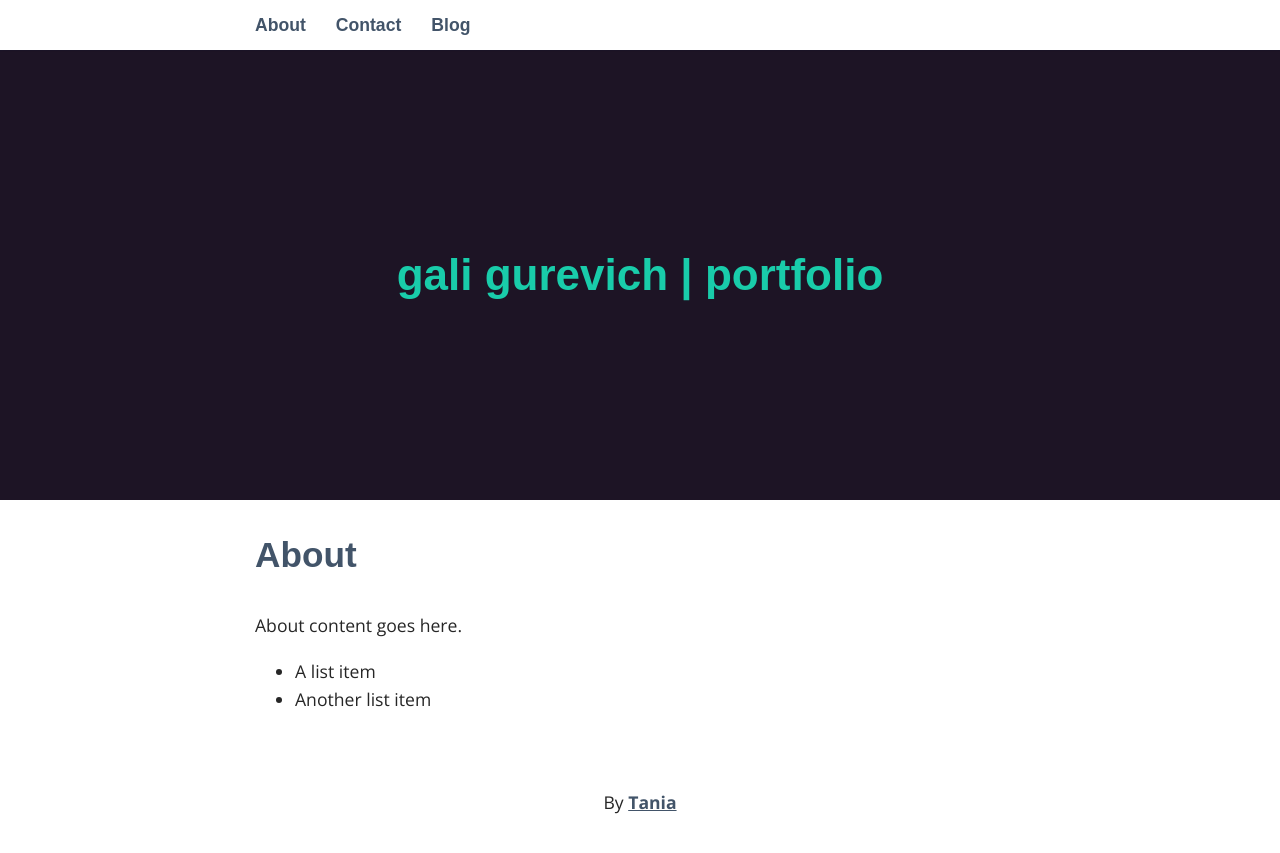
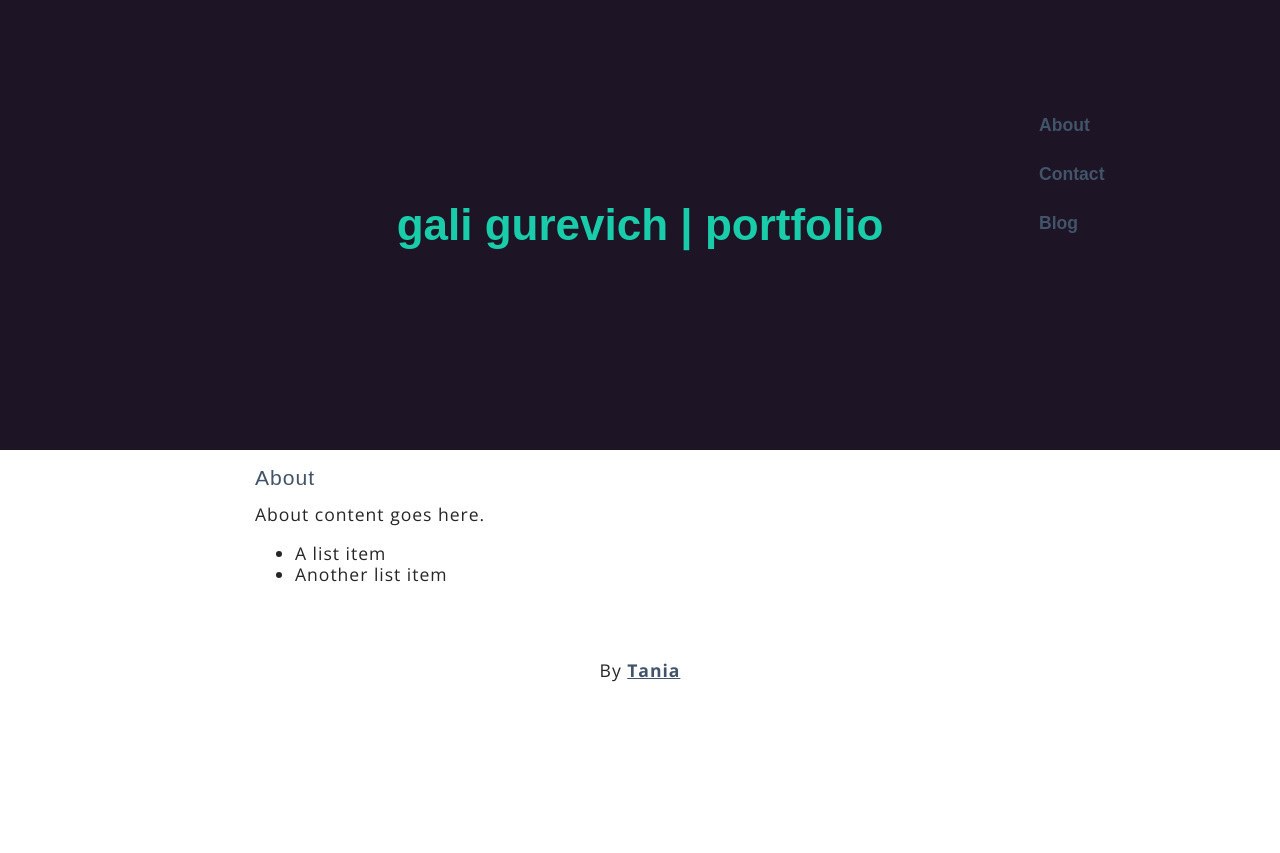
Before and after one commit to galia1902/jekyll-site4, a Jekyll site: the page built from _pages/01_about.md, in a window 1280 px wide. Shown: the top 853 px of the page. Built offline with Jekyll 4.4.1, drawn with Linux system fonts in a browser that asks for light colours; some web fonts are replaced.

Commit message:
Update layout.scss

```diff
--- a/_sass/layout.scss
+++ b/_sass/layout.scss
@@ -5,6 +5,17 @@ body {
   font-size: 1.1em;
   line-height: 1.6;
   -webkit-font-smoothing: antialiased;
+
+
+}
+.wrap{
+  margin-top: 3.7vw;
+  height: auto;
+  position: relative;
+  z-index: 2;
+  max-width: 960px;
+  padding: 2rem;
+  display: flex;
 }
 h1,
 h2,
@@ -24,7 +35,9 @@ h1 {
   }
 }
 h2 {
-  font-size: 2em;
+  font-size: 1.2em;
+  font-weight: 200;
+  line-height: 1.2rem;
 }
 a,
 a:visited {
@@ -40,16 +53,37 @@ header {
   background: $header;
   padding: 0px 15px;
   text-align: center;
-  margin: 50px 0 0;
+  margin: 0px 0 0;
   height: 50vh;
   display: flex;
   justify-content: center;
   align-items: center;
 }
+.main-title{
+    display: block;
+    // height: 12rem;
+    max-width: 80%;
+    content: " ";
+    background: #ffffff;
+    // mix-blend-mode: overlay;
+    margin-top: 3rem;
+  &:after {
+    display: block;
+    height: 0.1rem;
+    width: 200px;
+    content: " ";
+    background: black;
+    margin-top: 3rem;
+ }
+ background-color: #ffffff00;
+}
 main {
   padding: 0 15px;
   max-width: $content-width;
   margin: 0 auto;
+  line-height: 1.2em;
+  letter-spacing: 0.06rem;
+  font-weight: 200;
 }
 time {
   color: #898989;
@@ -59,25 +93,44 @@ time {
   margin: 0 auto;
 }
 
+.section{
+  line-height: 1.4;
+  font-size: 1em;
+&:after {
+    display: block;
+    height: 0.1rem;
+    width: 200px;
+    content: " ";
+    background: black;
+    margin-top: 3rem;
+ }
+}
+.section-heading{
+  font-weight:bold;
+  margin-top:50px;
+}
+
 /* Aside */
 
 aside {
+
   position: fixed;
-  top: 0;
-  left: 0;
+  top: 100px;
+  right: 0;
   background: #fff;
-  width: 100%;
+  width: 20%;
   z-index: 2;
-  border-bottom: 1px solid lighten($light, 30%);
-  box-shadow: 0px 1px 1px RGBA(4, 25, 54, .1);
+  // border-bottom: 1px solid lighten($light, 30%);
+  // box-shadow: 0px 1px 1px RGBA(4, 25, 54, .1);
   nav {
-    float: left;
+    // float: right;
     max-width: 800px;
     margin: 0 auto;
     ul {
       margin: 0;
       padding: 0;
       list-style: none;
+      width:100px;
       li {
         float: left;
         position: relative;
@@ -89,12 +142,12 @@ aside {
           line-height: 20px;
           margin-bottom: -1px;
           box-shadow: 0;
-          &:hover,
-          &:active {
-            background: $header;
-            text-decoration: none;
-            color: $main;
-          }
+          // &:hover,
+          // &:active {
+          //   background: $header;
+          //   text-decoration: none;
+          //   color: $main;
+          // }
         }
       }
     }
@@ -104,8 +157,122 @@ aside {
       clear: both;
     }
   }
+  background-color: #ffffff00;
 }
-footer {
-  text-align: center;
-  padding: 40px;
+.aside-submenu{
+  font-size: 0.75em;
+  line-height: 2.2;
+  padding: 15px;
+  .link{
+  padding-left:0;
+  font-weight:normal;
+  }
 }
+
+footer{
+   text-align: center;
+   padding: 40px;
+   // &:before {
+   //          display: block;
+   //          width: 200px;
+   //          height:200px;
+   //          content: "kajdfnafjkn ";
+   //          background-color: black;
+   //          position:center;
+   //          display: absolute;
+   //        }
+ }
+
+
+//BLOB
+
+.background-animation{
+  position: absolute;
+  top: -900px;
+  left: -300px;
+  z-index: -100;
+}
+
+.background-animation2{
+  position: absolute;
+  top: -900px;
+  left: -300px;
+  z-index: -100;
+}
+
+
+.blob {
+ max-height: 800vh;
+ width: 190vw;
+}
+
+.blob path {
+  animation: blob 41s linear  infinite;
+}
+@keyframes blob {
+  0% {
+    d: path("M120,-157.6C152.7,-141.5,174.3,-102.6,194.8,-58.8C215.3,-14.9,234.6,33.8,228.4,80.8C222.2,127.8,190.4,173.1,148.1,184C105.8,195,52.9,171.5,-2.4,174.8C-57.8,178.2,-115.6,208.4,-137.5,190.9C-159.3,173.3,-145.3,108,-153,56.3C-160.7,4.6,-190.2,-33.4,-178.3,-54.2C-166.4,-75.1,-113.2,-78.8,-76.6,-93.6C-40,-108.3,-20,-134.2,11.9,-150.5C43.7,-166.8,87.4,-173.6,120,-157.6Z");
+  }
+  25% {
+    d: path("M67.8,-97.1C87.8,-78.8,103.8,-58.9,117.4,-34.1C130.9,-9.4,142,20.2,139.5,50.7C137,81.2,120.8,112.6,95.3,150.1C69.8,187.7,34.9,231.3,3.3,226.8C-28.2,222.2,-56.4,169.3,-91.6,134.9C-126.8,100.5,-169,84.6,-179.6,57.1C-190.2,29.7,-169.3,-9.3,-155.2,-49.7C-141,-90.1,-133.7,-132,-109,-148.8C-84.2,-165.6,-42.1,-157.3,-9.1,-144.8C23.9,-132.2,47.8,-115.5,67.8,-97.1Z");
+  }
+  50% {
+    d: path("M137.1,-191.3C172,-163.4,190.6,-115.7,197.2,-70.1C203.8,-24.4,198.5,19.2,178.9,51.5C159.3,83.9,125.5,105,93.3,129.6C61.1,154.1,30.6,182.1,1.1,180.6C-28.4,179.1,-56.8,148.2,-81.2,121.1C-105.6,94.1,-126.1,70.8,-141.6,41.6C-157.2,12.4,-168,-22.9,-153.9,-45C-139.8,-67,-100.7,-76,-70.9,-105.5C-41.1,-135,-20.6,-185,15.3,-206C51.1,-227.1,102.3,-219.1,137.1,-191.3Z");
+  }
+  75% {
+    d: path("M123.7,-157.1C162.4,-142.2,197.2,-108.8,202.8,-70.8C208.3,-32.9,184.5,9.7,169,54.2C153.6,98.7,146.4,145.2,119.7,162.7C92.9,180.2,46.4,168.6,-1.9,171.1C-50.2,173.7,-100.3,190.4,-122.2,171.3C-144.1,152.3,-137.7,97.5,-144.1,52.7C-150.6,7.9,-169.9,-26.8,-170.5,-64.8C-171,-102.8,-152.8,-144,-121.3,-161.3C-89.7,-178.5,-44.9,-171.8,-1.2,-170.1C42.5,-168.5,85,-172,123.7,-157.1Z");
+  }
+  100% {
+    d: path("M120,-157.6C152.7,-141.5,174.3,-102.6,194.8,-58.8C215.3,-14.9,234.6,33.8,228.4,80.8C222.2,127.8,190.4,173.1,148.1,184C105.8,195,52.9,171.5,-2.4,174.8C-57.8,178.2,-115.6,208.4,-137.5,190.9C-159.3,173.3,-145.3,108,-153,56.3C-160.7,4.6,-190.2,-33.4,-178.3,-54.2C-166.4,-75.1,-113.2,-78.8,-76.6,-93.6C-40,-108.3,-20,-134.2,11.9,-150.5C43.7,-166.8,87.4,-173.6,120,-157.6Z");
+  }
+}
+
+
+// @import url("https://fonts.googleapis.com/css?family=Roboto:400,400i,700");
+
+// html {
+//   height: 100%;
+//   background: #1A2A3A;
+//   color: #FFF;
+//   scroll-behavior: smooth;
+// }
+// body {
+//   font-family: Roboto, sans-serif;
+//   display: flex;
+//   justify-content: center;
+//   align-items: center;
+//   flex-direction: column;
+//   height: 100%;
+// }
+*,
+*:before,
+*:after {
+  position: relative;
+  box-sizing: border-box;
+}
+.dwf,
+.share {
+  position: fixed;
+  bottom: 4px;
+  right: 10px;
+  background-color: #0003;
+  padding: 3px;
+  border-radius: 3px;
+}
+.dwf .btn,
+.share .btn {
+  color: #fff;
+  text-decoration: none;
+}
+.share {
+  right: auto;
+  left: 10px;
+  border-radius: 50%;
+  padding: 5px;
+}
+.share .twitter {
+  width: 20px;
+  fill: #fff;
+  stroke: none;
+  overflow: visible;
+}
```
